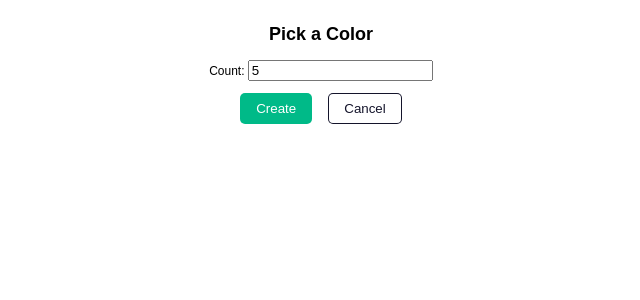
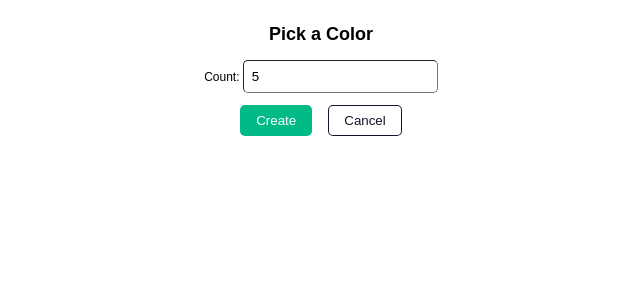
Before and after one commit to Futhememe/fuh-color-figma-plugin, a React app: page / in a window 1280 px wide. Shown: the top 300 px of the page, without its empty margins (319-959 px from the left). Built offline with nearby package versions, Linux system fonts and the light colour scheme.

Commit message:
:lipstick: input style update

```diff
--- a/src/app/components/App.tsx
+++ b/src/app/components/App.tsx
@@ -6,7 +6,7 @@ import { Container, PrimaryButton, Button, Textfield } from "../styles/index";
 declare function require(path: string): any;
 
 const App = ({}) => {
-  const textbox = useRef<HTMLInputElement>(Textfield);
+  const textbox = useRef<HTMLInputElement>(undefined);
 
   const countRef = useCallback((element: HTMLInputElement) => {
     if (element) element.value = "5";
@@ -39,7 +39,7 @@ const App = ({}) => {
     <Container>
       <h2>Pick a Color</h2>
       <p>
-        Count: <input ref={countRef} />
+        Count: <Textfield ref={countRef} />
       </p>
       <PrimaryButton onClick={onCreate}>Create</PrimaryButton>
       <Button onClick={onCancel}>Cancel</Button>
--- a/src/app/styles/index.ts
+++ b/src/app/styles/index.ts
@@ -37,7 +37,8 @@ export const PrimaryButton = styled.button`
 `;
 
 export const Textfield = styled.input`
-  border: none;
+  border-radius: 5px;
+  border-width: 1px;
   outline: none;
   padding: 8px;
 
@@ -46,6 +47,6 @@ export const Textfield = styled.input`
   }
 
   &:focus {
-    box-shadow: inset 0 0 0 2px #00ba88;
+    border-color: #00ba88;
   }
 `;
```
